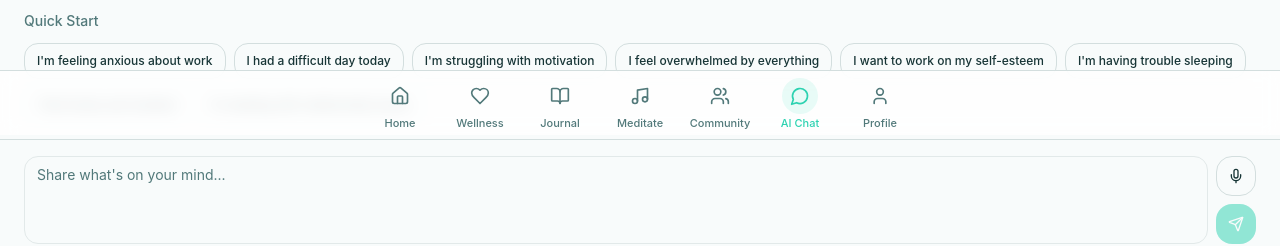
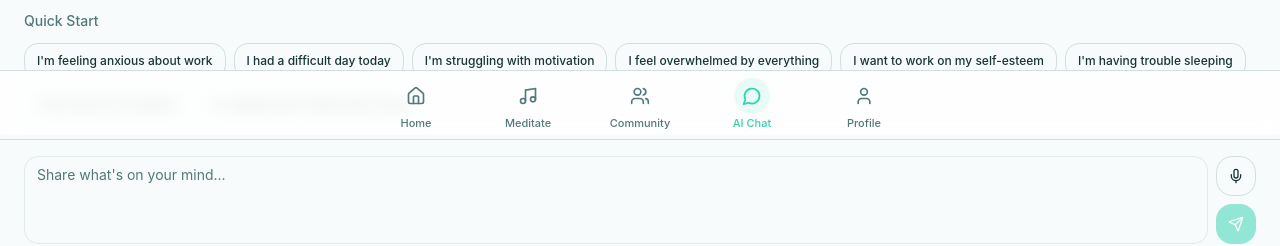
Before and after one commit to Otsikow/tranquility-forge, a React (Vite) app: page /chat in a window 1280 px wide. Shown: the part 665-911 px from the top of the page. Built offline with nearby package versions, Linux system fonts and the light colour scheme.

Commit message:
Reduced the number of items in the bottom navigation bar to five by removing 'Wellness' and 'Journal'. Added links to these pages on the homepage under the 'Quick Links' section.

```diff
--- a/src/components/BottomNav.tsx
+++ b/src/components/BottomNav.tsx
@@ -12,8 +12,6 @@ import { cn } from "@/lib/utils";
 
 const navItems = [
   { icon: Home, label: "Home", path: "/dashboard" },
-  { icon: Heart, label: "Wellness", path: "/wellness" },
-  { icon: BookOpen, label: "Journal", path: "/journal" },
   { icon: Music, label: "Meditate", path: "/meditations" },
   { icon: Users, label: "Community", path: "/community" },
   { icon: MessageCircle, label: "AI Chat", path: "/chat" },
--- a/src/pages/Index.tsx
+++ b/src/pages/Index.tsx
@@ -44,6 +44,7 @@ const features = [{
 }];
 
 const quickLinks = [
+  { icon: Heart, label: "Wellness", to: "/wellness" },
   { icon: BookOpen, label: "Journal", to: "/journal" },
   { icon: Music, label: "Meditations", to: "/meditations" },
   { icon: MessageCircle, label: "Chat", to: "/chat" },
```
